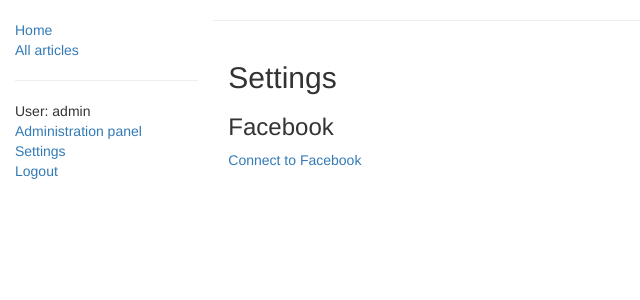
After one commit to vabelousov/webproject, a Django app: page /settings/ in a window 1280 px wide. The commit adds this page. Shown: the top 300 px of the page, without its empty margins (0-640 px from the left). Run offline with Django 3.2, Linux system fonts and the light colour scheme; a user stored in the database is signed in; some libraries are stand-ins or nearby versions.

Commit message:
login with facebook

```diff
--- a/articles/__init__.py
+++ /dev/null
@@ -1 +0,0 @@
-# -*- coding:utf-8 -*-
--- a/articles/models.py
+++ b/articles/models.py
@@ -1,4 +1,5 @@
 # -*- coding:utf-8 -*-
+
 from django.db import models
 from django.contrib.auth.models import User
 from django.utils import timezone
@@ -145,6 +146,9 @@ class Profile(models.Model):
         help_text='Add your birthday here'
     )
 
+    def __str__(self):
+        return self.user.username
+
 
 @receiver(post_save, sender=User)
 def update_user_profile(sender, instance, created, **kwargs):
--- a/articles/templates/articles/article_detail.html
+++ b/articles/templates/articles/article_detail.html
@@ -31,7 +31,8 @@
     {% else %}
     <br/>
     To comment you need to
-    <a href="{% url 'login' %}?next={{ request.path }}"> Login</a></li>
+    <a href="{% url 'login' %}?next={{ request.path }}"> Login</a> --OR--
+    <a href="{% url 'social:begin' 'facebook' %}">Login with Facebook</a>
     {% endif %}
     <hr/>
 {% endblock %}
--- a/articles/templates/base_generic.html
+++ b/articles/templates/base_generic.html
@@ -34,6 +34,7 @@
             {% if request.user|has_group:"Publishers"%}
               <li><a href="{% url 'my-articles' %}">My Articles</a></li>
             {% endif %}
+            <li><a href="{% url 'settings' %}">Settings</a></li>
             <li><a href="{% url 'logout' %}?next={{ request.path }}">Logout</a></li>
           {% else %}
             <li><a href="{% url 'login' %}?next={{ request.path }}">Login</a></li>
--- a/articles/templatetags/group_tags.py
+++ b/articles/templatetags/group_tags.py
@@ -1,4 +1,5 @@
 # -*- coding:utf-8 -*-
+
 from django import template
 from django.contrib.auth.models import Group
 
--- a/articles/tokens.py
+++ b/articles/tokens.py
@@ -1,3 +1,5 @@
+# -*- coding:utf-8 -*-
+
 from django.contrib.auth.tokens import PasswordResetTokenGenerator
 import six
 
--- a/articles/views.py
+++ b/articles/views.py
@@ -1,9 +1,11 @@
 # -*- coding:utf-8 -*-
+
 from django.urls import reverse
 from django.views import generic
 from django.views.generic.edit import FormMixin
+from django.contrib.auth.decorators import login_required
 from django.contrib.auth.mixins import LoginRequiredMixin
-from django.contrib.auth import login, authenticate
+from django.contrib.auth import login  # authenticate
 from django.contrib.auth.models import User
 from django.shortcuts import render, redirect
 from django.http import HttpResponseRedirect
@@ -12,6 +14,11 @@ from django.utils.encoding import force_bytes, force_text
 from django.utils.http import urlsafe_base64_encode
 from django.utils.http import urlsafe_base64_decode
 from django.template.loader import render_to_string
+from django.contrib.auth.forms import AdminPasswordChangeForm,\
+    PasswordChangeForm
+from django.contrib.auth import update_session_auth_hash
+from django.contrib import messages
+from social_django.models import UserSocialAuth
 
 from .models import Article, Image, Comment
 from .forms import CommentForm, SignUpForm
@@ -103,7 +110,6 @@ def signup(request):
     Вьюшка регистрации на сайте (с использованием профайла)
     используется Signal
     '''
-    template_name = '/templates/registration/signup.html'
     if request.method == 'POST':
         form = SignUpForm(request.POST)
         if form.is_valid():
@@ -119,7 +125,7 @@ def signup(request):
                 'token': account_activation_token.make_token(user),
             })
             user.email_user(subject, message)
-            #return redirect('account_activation_sent')
+            # return redirect('account_activation_sent')
             return HttpResponseRedirect(reverse('account_activation_sent'))
         else:
             print('form is not valid!!!!')
@@ -147,3 +153,47 @@ def activate(request, uidb64, token):
         return HttpResponseRedirect(reverse('index'))
     else:
         return render(request, 'account_activation_invalid.html')
+
+
+@login_required
+def settings(request):
+    user = request.user
+
+    try:
+        facebook_login = user.social_auth.get(provider='facebook')
+    except UserSocialAuth.DoesNotExist:
+        facebook_login = None
+
+    can_disconnect = (
+            user.social_auth.count() > 1
+            or user.has_usable_password()
+    )
+
+    return render(request, 'settings.html', {
+        'facebook_login': facebook_login,
+        'can_disconnect': can_disconnect
+    })
+
+
+@login_required
+def password(request):
+    if request.user.has_usable_password():
+        PasswordForm = PasswordChangeForm
+    else:
+        PasswordForm = AdminPasswordChangeForm
+
+    if request.method == 'POST':
+        form = PasswordForm(request.user, request.POST)
+        if form.is_valid():
+            form.save()
+            update_session_auth_hash(request, form.user)
+            messages.success(
+                request,
+                'Your password was successfully updated!'
+            )
+            return redirect('settings')
+        else:
+            messages.error(request, 'Please correct the error below.')
+    else:
+        form = PasswordForm(request.user)
+    return render(request, 'password.html', {'form': form})
--- a/manage.py
+++ b/manage.py
@@ -1,5 +1,7 @@
+#!/usr/bin/env python
+
 # -*- coding:utf-8 -*-
-#!/usr/bin/env python
+
 """Django's command-line utility for administrative tasks."""
 import os
 import sys
--- /dev/null
+++ b/requirements.txt
@@ -0,0 +1,3 @@
+django
+social-auth-app-django
+six
--- /dev/null
+++ b/templates/settings.html
@@ -0,0 +1,22 @@
+{% extends 'base_generic.html' %}
+
+{% block content %}
+  <h2>Settings</h2>
+
+  <h3>Facebook</h3>
+  {% if facebook_login %}
+    <p>Connected as <a href="https://facebook.com/{{ facebook_login.extra_data.id }}/" target="_blank">{{ facebook_login.extra_data.id }}</a></p>
+    {% if can_disconnect %}
+      <form method="post" action="{% url 'social:disconnect' 'facebook' %}">
+        {% csrf_token %}
+        <button type="submit">Disconnect from Facebook</button>
+      </form>
+    {% else %}
+      <button type="button" disabled>Disconnect from Facebook</button>
+      <p style="color: red">You must <a href="{% url 'password' %}">define a password</a> for your account before disconnecting from Facebook.</p>
+    {% endif %}
+  {% else %}
+    <a href="{% url 'social:begin' 'facebook' %}">Connect to Facebook</a>
+  {% endif %}
+
+{% endblock %}
--- a/webproject/__init__.py
+++ /dev/null
@@ -1 +0,0 @@
-# -*- coding:utf-8 -*-
--- a/webproject/urls.py
+++ b/webproject/urls.py
@@ -1,4 +1,5 @@
 # -*- coding:utf-8 -*-
+
 """webproject URL Configuration
 
 The `urlpatterns` list routes URLs to views. For more information please see:
@@ -58,4 +59,11 @@ urlpatterns += [
         views.activate,
         name='activate'
     ),
+    url(r'^oauth/', include('social_django.urls', namespace='social')),
+    url(r'^settings/$', views.settings, name='settings'),
+    url(
+        r'^settings/password/$',
+        views.password,
+        name='password'
+    ),
 ]
```
Also changed, not shown: articles/admin.py (+39 -13 lines), articles/forms.py (+13 -15 lines), articles/urls.py (+6 -1 lines), templates/password.html (added, +14 -0 lines), templates/registration/login.html (+5 -2 lines), webproject/settings.py (+23 -4 lines), db.sqlite3.
